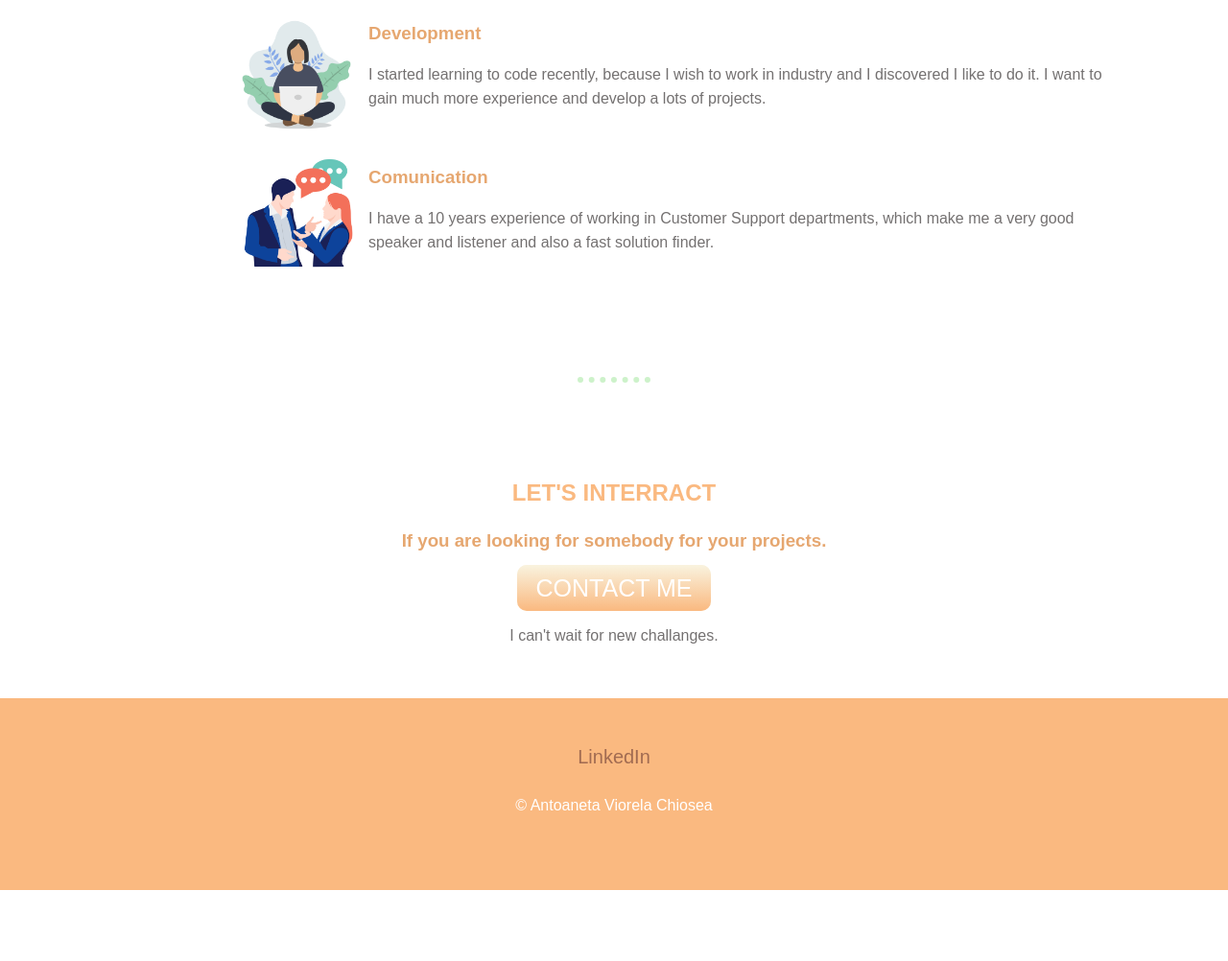
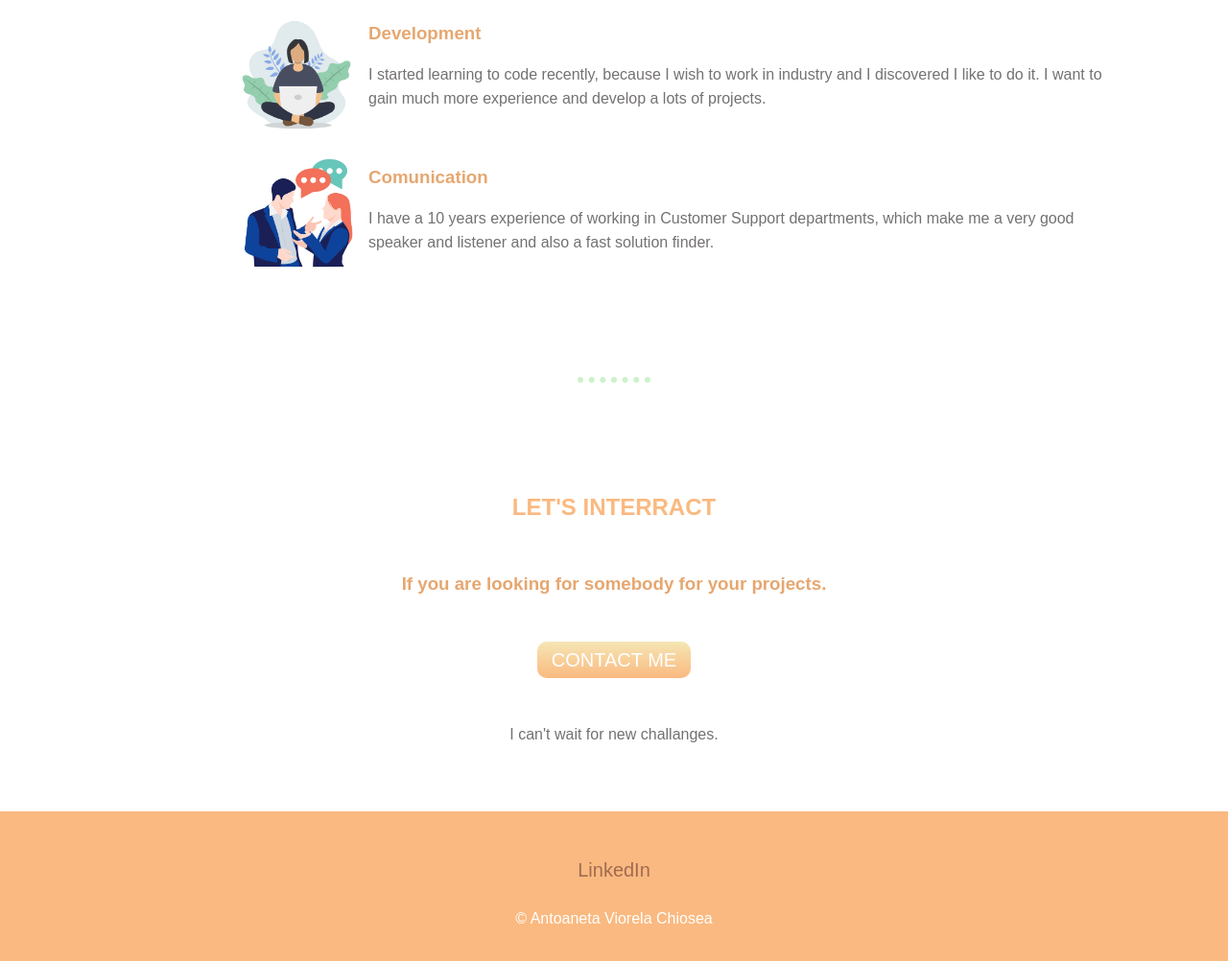
Before and after one commit to Fxx2346/CV.02, a plain HTML site: page index.html in a window 1280 px wide. Shown: the part 2020-3022 px from the top of the page at 96% size. Before the commit the page ends 2948 px from the top, so only its background shows below. Drawn offline with Linux system fonts and the light colour scheme.

Commit message:
Update styles.css

```diff
--- a/styles.css
+++ b/styles.css
@@ -82,7 +82,9 @@ justify-content: end;
     text-align: left;
 }
 
-
+.projects{
+    margin-bottom: 60px;
+}
 
 .programing-img{
     display: flex;
@@ -113,17 +115,17 @@ justify-content: end;
     font-weight: lighter;
  }
 .button{
-    background-color: #F9F3DF;
-    background-image: linear-gradient(to bottom, #F9F3DF, #fab980);
+   background-color: #F9F3DF;
+    background-image: linear-gradient(to bottom, #f5e6b4, #fab980);
     border: none;
     border-radius: 10px;
-   padding: 10px 20px 10px 20px;
-   font-size: 25px;
+   padding: 8px 15px 8px 15px;
+   font-size: 20px;
    color: white;
 }
 .contact{
-    margin-bottom: 50px;
-    line-height: 30px;
+     margin-bottom: 50px;
+    line-height: 60px;
 
 }
 p{
```
